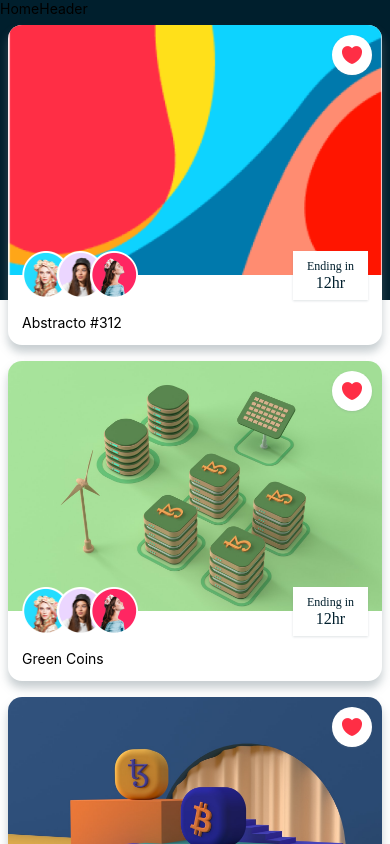
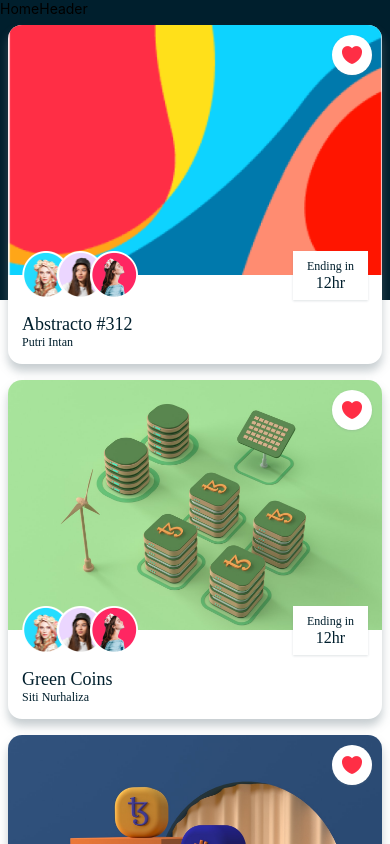
Before and after one commit to Davidcastel26/react_native_app, a React Native app: screen /Home in a window 390 px wide. Shown: the top 844 px of the page. Built offline with nearby package versions, Linux system fonts and the light colour scheme.

Commit message:
Update SubInfo.js

```diff
--- a/components/SubInfo.js
+++ b/components/SubInfo.js
@@ -5,7 +5,8 @@
 export const NFTTitle = ({title, subTitle, titleSize, subTitleSize }) => {
   return (
     <View>
-      <Text>{title}</Text>
+      <Text style={{fontFamily: FONTS.semiBold, fontSize: titleSize, color: COLORS.primary }}>{title}</Text>
+      <Text style={{fontFamily: FONTS.regular, fontSize: subTitleSize, color: COLORS.primary }}>{subTitle}</Text>
     </View>
   );
 };
```
